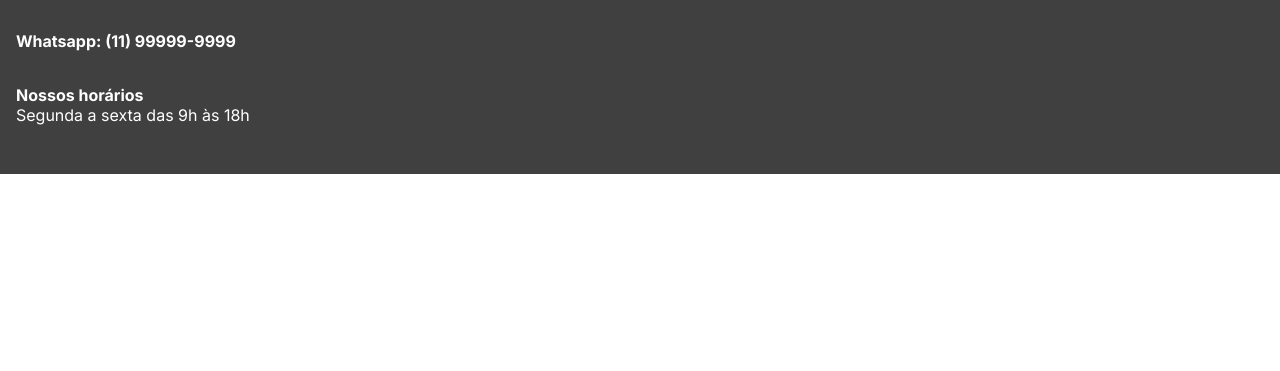
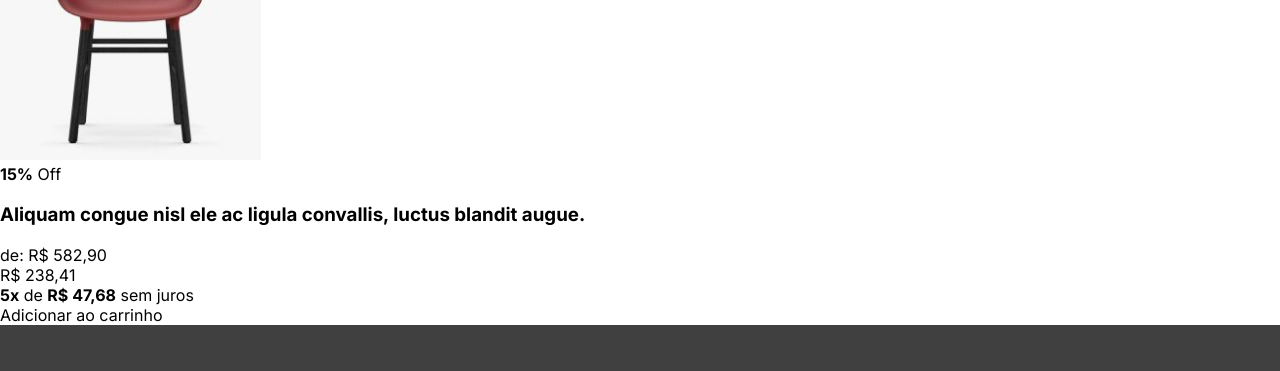
Before and after one commit to eulucastiagolt/teste-catus, a website: page index.html in a window 1280 px wide. Shown: the part 849-1220 px from the top of the page. Before the commit the page ends 1023 px from the top, so only its background shows below. Drawn offline with Linux system fonts and the light colour scheme; files whose address does not match are found by name.

Commit message:
:construction: Developing showcases section

```diff
--- a/index.html
+++ b/index.html
@@ -70,6 +70,7 @@
 
     <!-- Page Content -->
     <main class="page_content">
+      <!-- Fullbanner -->
       <section class="fullbanner">
         <div class="fullbanner_container">
           <div class="fullbanner_grid">
@@ -94,6 +95,44 @@
             </div>
           </div>
         </div>
+      </section>
+
+      <!-- Showcases -->
+      <section>
+        <header>
+          <h2>Oportunidades para economizar</h2>
+        </header>
+        <main>
+          <div class="showcase">
+            <div class="showcase_container">
+              <div class="showcase_list">
+                <div class="showcase_list_item">
+                  <div class="showcase_list_item_header">
+                    <div class="showcase_list_item_image">
+                      <img src="./assets/img/product01.jpg" alt="Aliquam congue nisl ele ac ligula convallis, luctus blandit augue.">
+                    </div>
+                    <div class="showcase_list_item_flags">
+                      <div class="showcase_list_item_flags_discount"><b>15%</b> Off</div>
+                    </div>
+                  </div>
+                  <div class="showcase_list_item_content">
+                    <div class="showcase_list_item_title">
+                      <h3>Aliquam congue nisl ele ac ligula convallis, luctus blandit augue.</h3>
+                    </div>
+                    <div class="showcase_list_item_prices">
+                      <div class="showcase_list_item_prices_of">de: R$ 582,90</div>
+                      <div class="showcase_list_item_in">R$ 238,41</div>
+                      <div class="showcase_list_item_in_installments"><b>5x</b> de <b>R$ 47,68</b> sem juros</div>
+                    </div>
+                  </div>
+                  <div class="showcase_list_item_actions">
+                    <div class="showcase_list_item_actions_add_cart">Adicionar ao carrinho</div>
+                  </div>
+                </div>
+              </div>
+            </div>
+          </div>
+        </main>
       </section>
     </main>
 
```
Also changed, not shown: assets/img/product01.jpg (added).
